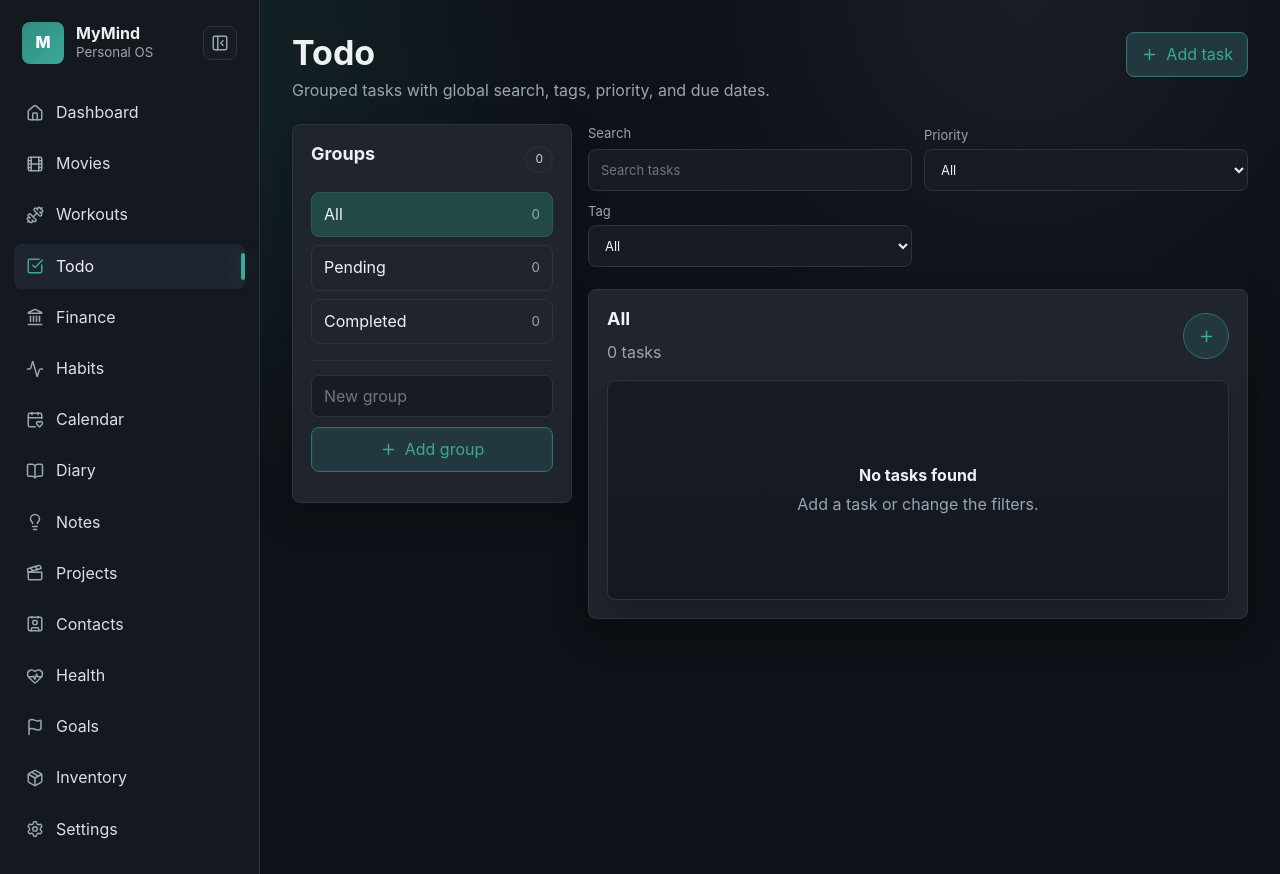
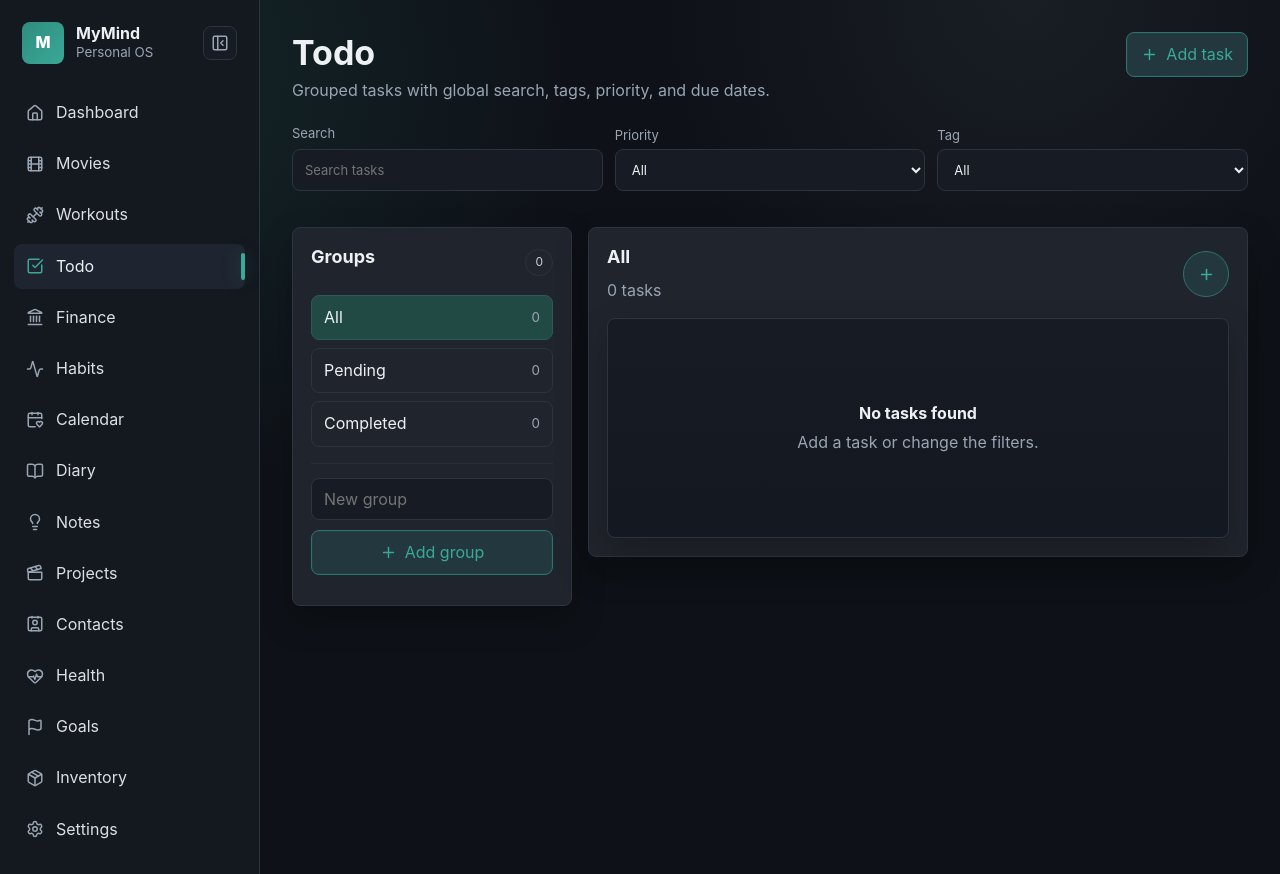
Before and after one commit to ramzansharifov/MyMind, a React (Vite) app: page / in a window 1280 px wide. Both pictures are taken after a click on the button "Add task". Built offline with nearby package versions, Linux system fonts and the light colour scheme.

Commit message:
update: big UX update

```diff
--- a/src/modules/todos/TodosPage.tsx
+++ b/src/modules/todos/TodosPage.tsx
@@ -106,33 +106,7 @@ export function TodosPage({ data, onChange }: TodosPageProps) {
         }
       />
       <div className="todo-workspace">
-        <aside className="panel todo-groups-panel">
-          <div className="section-heading">
-            <h2>{t('Groups')}</h2>
-            <span className="rating-pill">{activeTodos.length}</span>
-          </div>
-          <div className="todo-group-tabs" role="tablist" aria-label={t('Task groups')}>
-            {groups.map((group) => {
-              const count = activeTodos.filter((todo) => matchesGroup(todo, group.id)).length;
-              return (
-                <button
-                  className={`todo-group-tab ${activeGroupId === group.id ? 'active' : ''}`}
-                  key={group.id}
-                  type="button"
-                  onClick={() => setActiveGroupId(group.id)}
-                >
-                  <span>{t(group.title)}</span>
-                  <small>{count}</small>
-                </button>
-              );
-            })}
-          </div>
-          <div className="inline-form inline-form-stacked todo-group-create">
-            <input value={newGroupTitle} placeholder={t('New group')} onChange={(event) => setNewGroupTitle(event.target.value)} />
-            <AddButton label="Add group" onClick={addGroup} />
-          </div>
-        </aside>
-        <section className="todo-list-panel">
+        <div className="todo-filters-row">
           <FilterBar>
             <SearchInput value={query} placeholder="Search tasks" onChange={setQuery} />
             <label>
@@ -156,15 +130,59 @@ export function TodosPage({ data, onChange }: TodosPageProps) {
               </select>
             </label>
           </FilterBar>
+        </div>
+
+        <aside className="panel todo-groups-panel">
+          <div className="section-heading">
+            <h2>{t('Groups')}</h2>
+            <span className="rating-pill">{activeTodos.length}</span>
+          </div>
+
+          <div className="todo-group-tabs" role="tablist" aria-label={t('Task groups')}>
+            {groups.map((group) => {
+              const count = activeTodos.filter((todo) => matchesGroup(todo, group.id)).length;
+
+              return (
+                <button
+                  className={`todo-group-tab ${activeGroupId === group.id ? 'active' : ''}`}
+                  key={group.id}
+                  type="button"
+                  onClick={() => setActiveGroupId(group.id)}
+                >
+                  <span>{t(group.title)}</span>
+                  <small>{count}</small>
+                </button>
+              );
+            })}
+          </div>
+
+          <div className="inline-form inline-form-stacked todo-group-create">
+            <input
+              value={newGroupTitle}
+              placeholder={t('New group')}
+              onChange={(event) => setNewGroupTitle(event.target.value)}
+            />
+            <AddButton label="Add group" onClick={addGroup} />
+          </div>
+        </aside>
+
+        <section className="todo-list-panel">
           <section className="panel section-block">
             <div className="section-heading">
               <div>
                 <h2>{query.trim() ? t('Search results') : t(selectedGroup?.title ?? 'All')}</h2>
-                <p className="muted-text">{filtered.length} {t('tasks')}</p>
+                <p className="muted-text">
+                  {filtered.length} {t('tasks')}
+                </p>
               </div>
+
               <AddButton className="todo-group-add-button" iconOnly label="Add task" onClick={() => openNewTask()} />
             </div>
-            {filtered.length === 0 ? <EmptyState title="No tasks found" message="Add a task or change the filters." /> : null}
+
+            {filtered.length === 0 ? (
+              <EmptyState title="No tasks found" message="Add a task or change the filters." />
+            ) : null}
+
             <div className="stack">
               {filtered.map((todo) => (
                 <TodoCard
--- a/src/styles/modules/todos.css
+++ b/src/styles/modules/todos.css
@@ -42,7 +42,7 @@
   width: 28px;
   height: 28px;
   place-items: center;
-  border: 1px solid var(--border);
+  border: 2px solid var(--accent);
   border-radius: 999px;
   background: var(--surface-strong);
 }
@@ -166,3 +166,39 @@
 .todo-choice-card.priority-high .todo-priority-dot {
   background: #d85f5f;
 }
+
+.todo-workspace {
+  display: grid;
+  grid-template-columns: minmax(220px, 280px) minmax(0, 1fr);
+  gap: 16px;
+  align-items: start;
+}
+
+.todo-filters-row {
+  grid-column: 1 / -1;
+  min-width: 0;
+}
+
+.todo-filters-row > * {
+  width: 100%;
+}
+
+.todo-groups-panel,
+.todo-list-panel {
+  min-width: 0;
+}
+
+@media (max-width: 900px) {
+  .todo-workspace {
+    grid-template-columns: 1fr;
+  }
+
+  .todo-filters-row {
+    grid-column: 1;
+  }
+}
+.todo-groups-panel,
+.todo-list-panel,
+.todo-list-panel .section-block {
+  margin-top: 0;
+}
```
